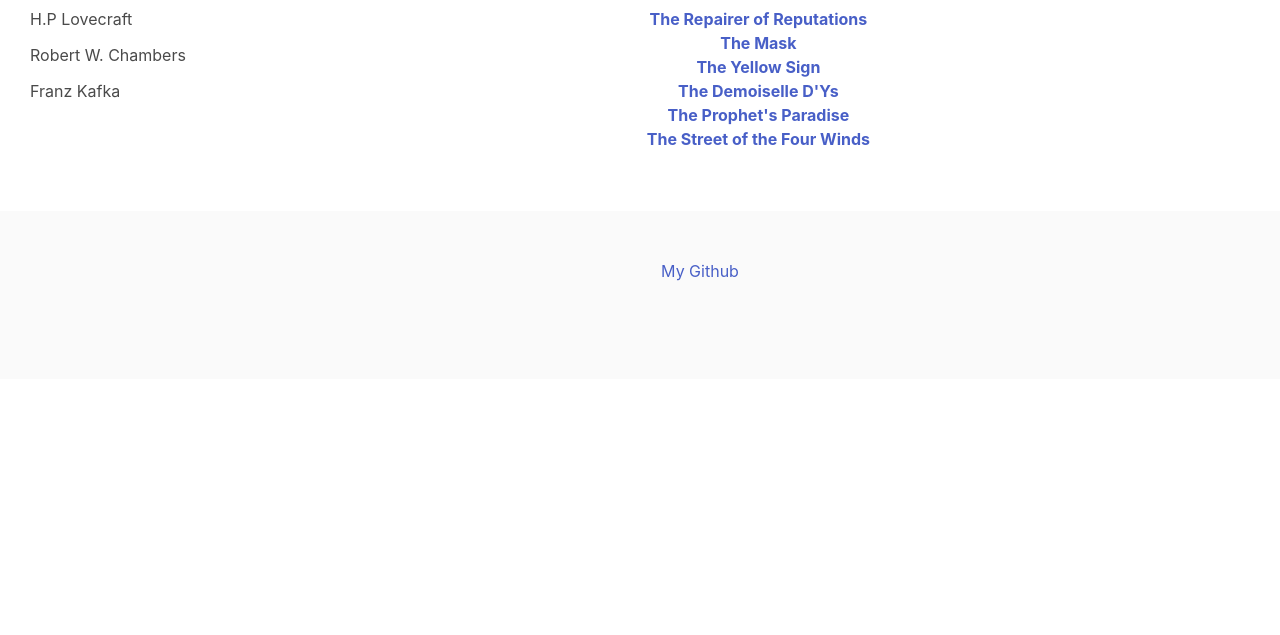
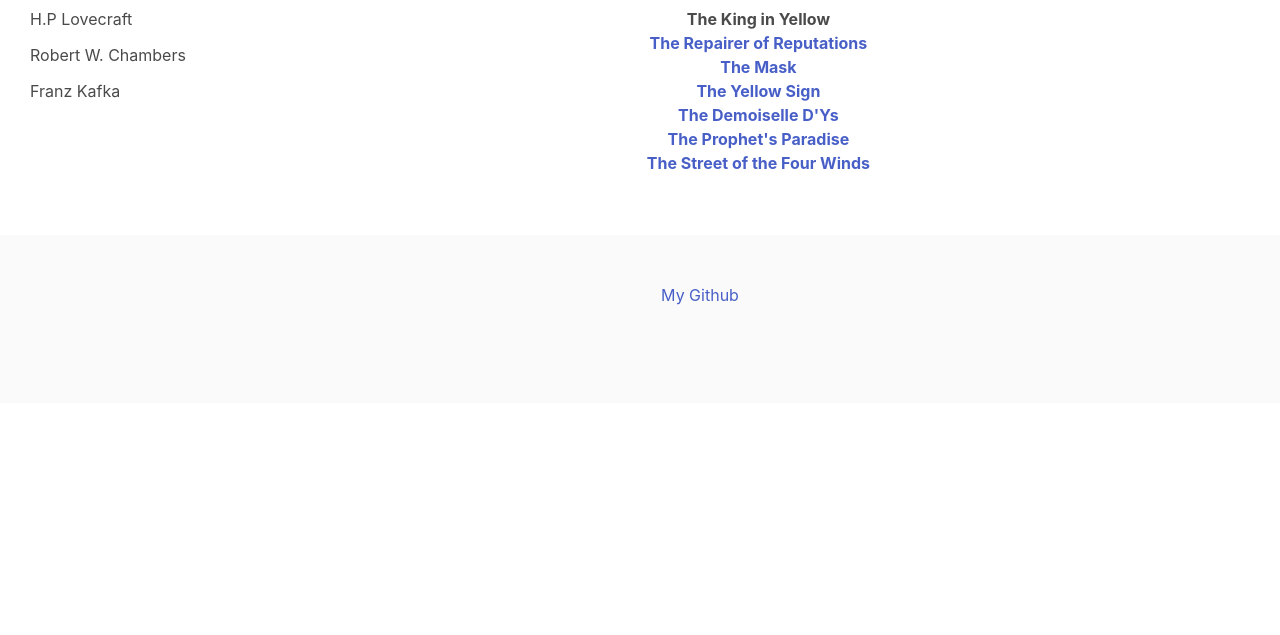
Before and after one commit to cfinn7789/Book-Summary-Catalogue, a plain HTML site: page chambers.html in a window 1280 px wide. Shown: the part 165-800 px from the top of the page. Drawn offline with nearby package versions, Linux system fonts and the light colour scheme.

Commit message:
added book name

```diff
--- a/chambers.html
+++ b/chambers.html
@@ -31,6 +31,7 @@
           <h1 class="title has-text-weight-bold">Robert W. Chambers</h1>
           <!--Add links to stories-->
           <ul>
+            <p>The King in Yellow</p>
             <li><a href="">The Repairer of Reputations</a></li>
             <li><a href="">The Mask</a></li>
             <li><a href="">The Yellow Sign</a></li>
```
